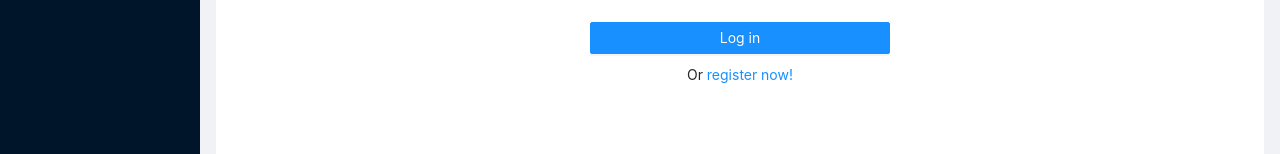
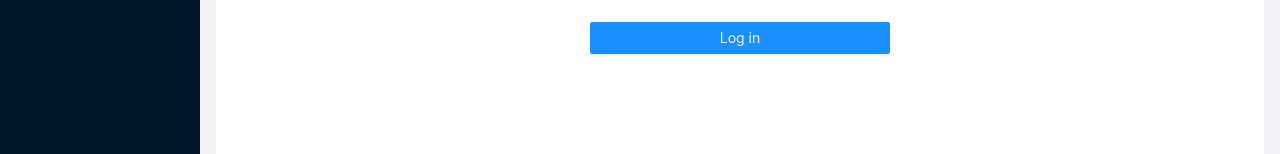
Before and after one commit to GulomjonBakirov/detailedUsers, a React (Create React App) app: page /login in a window 1280 px wide. Shown: the part 402-556 px from the top of the page. Built offline with nearby package versions, Linux system fonts and the light colour scheme.

Commit message:
fix: fixed some issues with netlify

```diff
--- a/src/components/Login.jsx
+++ b/src/components/Login.jsx
@@ -88,9 +88,6 @@ export default function Login({ setUser }) {
           >
             Log in
           </Button>
-          <div style={{ textAlign: "center", marginTop: "10px" }}>
-            Or <Link to="/register">register now!</Link>
-          </div>
         </Form.Item>
       </Form>
     </Content>
```
Also changed, not shown: 1 other file (tests, documents, lock files or other folders).
